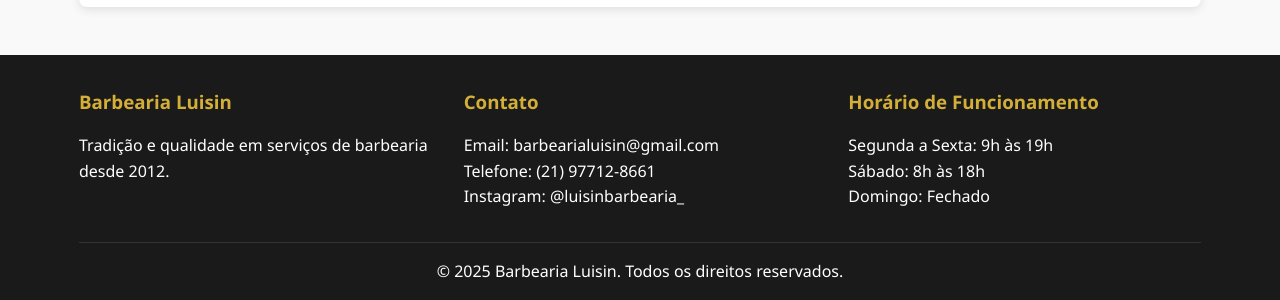
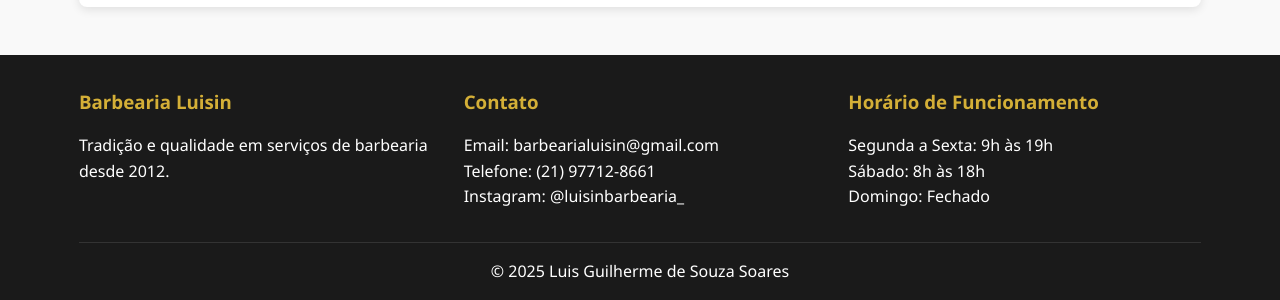
Before and after one commit to LuisSoares00/trabalho-final, a plain HTML site: page index.html in a window 1280 px wide. Shown: the part 2826-3126 px from the top of the page. Drawn offline with Linux system fonts and the light colour scheme.

Commit message:
Update index.html

```diff
--- a/index.html
+++ b/index.html
@@ -785,7 +785,7 @@
                 </div>
             </div>
             <div class="footer-bottom">
-                <p>&copy; 2025 Barbearia Luisin. Todos os direitos reservados.</p>
+                <p>&copy; 2025 Luis Guilherme de Souza Soares</p>
             </div>
         </div>
     </footer>
@@ -979,4 +979,5 @@
         }
     </script>
 </body>
+
 </html>
```
